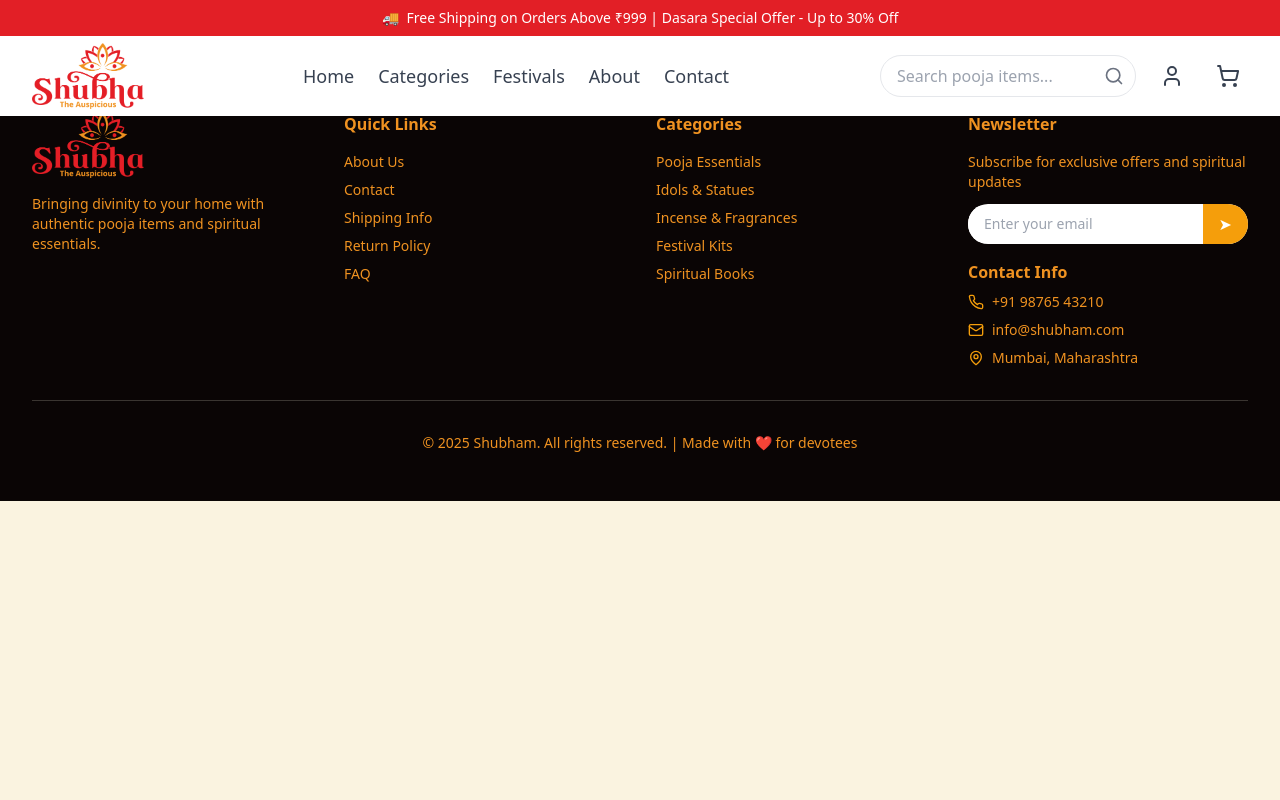
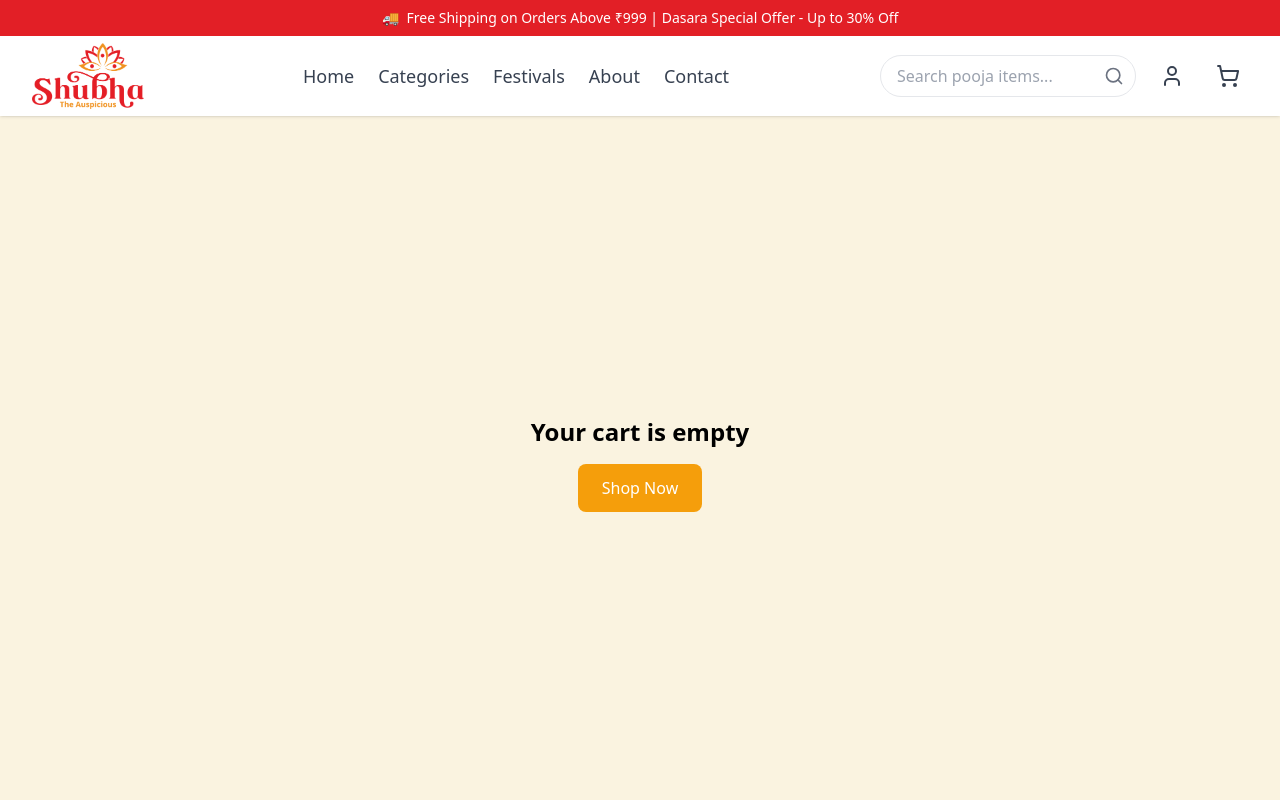
Before and after one commit to brick2technologies/Shubha, a React (Vite) app: page /checkout in a window 1280 px wide. Shown: the top 800 px of the page. Built offline with nearby package versions, Linux system fonts and the light colour scheme.

Commit message:
Image added2

```diff
--- a/src/App.tsx
+++ b/src/App.tsx
@@ -11,6 +11,7 @@ import ContactUs from "./pages/ContactUs";
 import Festivals from "./pages/Festivals";
 import ProductDetail from "./pages/ProductDetails";
 import ScrollToTop from "./components/ScrollToTop";
+import CheckoutPage from "./pages/CheckoutPage";
 
 function App() {
   return (
@@ -30,6 +31,7 @@ function App() {
               <Route path="/contact" element={<ContactUs />} />
               <Route path="/search/:query" element={<Search />} />
               <Route path="/cart" element={<Cart />} />
+              <Route path="/checkout" element={<CheckoutPage />} />
             </Routes>
           </main>
           <Footer /> {/* ✅ inside Router */}
--- a/src/components/Footer.tsx
+++ b/src/components/Footer.tsx
@@ -6,26 +6,28 @@ const Footer: React.FC = () => {
   const navigate = useNavigate();
 
   return (
-    <footer className="bg-[#0a0505] text-[#ef9221]"> {/* Deep red background */}
-      <div className="max-w-7xl mx-auto px-4 sm:px-6 lg:px-8 py-12">
-        <div className="grid grid-cols-1 md:grid-cols-4 gap-8">
+    <footer className="bg-[#0a0505] text-[#ef9221]">
+      <div className="max-w-7xl mx-auto px-4 sm:px-6 lg:px-8 pt-12 pb-4">
+        <div className="grid grid-cols-2 md:grid-cols-4 gap-8">
 
-          {/* Brand Section with Logo */}
-          <div>
+          {/* Brand Section with Logo + Newsletter */}
+          <div className="col-span-2 md:col-span-1">
             <div className="flex items-center space-x-3 mb-4">
               <img
                 src="/logo.png"
                 alt="Shubham Logo"
-                className="w-28 h-auto "
+                className="w-28 h-auto"
               />
             </div>
             <p className="text-sm mb-4">
               Bringing divinity to your home with authentic pooja items and spiritual essentials.
             </p>
+
+
           </div>
 
           {/* Quick Links */}
-          <div>
+          <div className="pl-4 md:pl-0">
             <h4 className="font-semibold mb-4">Quick Links</h4>
             <ul className="space-y-2 text-sm">
               <li>
@@ -45,7 +47,7 @@ const Footer: React.FC = () => {
           </div>
 
           {/* Categories */}
-          <div>
+          <div className="pl-4 md:pl-0">
             <h4 className="font-semibold mb-4">Categories</h4>
             <ul className="space-y-2 text-sm">
               <li><button className="hover:text-saffron transition-colors">Pooja Essentials</button></li>
@@ -56,33 +58,26 @@ const Footer: React.FC = () => {
             </ul>
           </div>
 
-          {/* Newsletter + Contact Info */}
-          <div>
-            <h4 className="font-semibold mb-4">Newsletter</h4>
-            <p className="text-sm mb-3">Subscribe for exclusive offers and spiritual updates</p>
-            <div className="flex items-center bg-white rounded-full overflow-hidden mb-4">
-              <input
-                type="email"
-                placeholder="Enter your email"
-                className="flex-1 px-4 py-2 text-sm text-gray-700 focus:outline-none"
-              />
-              <button className="bg-saffron text-white px-4 py-2 hover:bg-brown transition-colors">
-                ➤
-              </button>
-            </div>
-
+          {/* Contact Info */}
+          <div className="col-span-2 md:col-span-1 pl-4 md:pl-0">
             <h4 className="font-semibold mb-2">Contact Info</h4>
             <div className="space-y-2 text-sm">
-              <div className="flex items-center"><Phone className="w-4 h-4 mr-2 text-saffron" /> +91 98765 43210</div>
-              <div className="flex items-center"><Mail className="w-4 h-4 mr-2 text-saffron" /> info@shubham.com</div>
-              <div className="flex items-center"><MapPin className="w-4 h-4 mr-2 text-saffron" /> Mumbai, Maharashtra</div>
+              <div className="flex items-center">
+                <Phone className="w-4 h-4 mr-2 text-saffron" /> +91 98765 43210
+              </div>
+              <div className="flex items-center">
+                <Mail className="w-4 h-4 mr-2 text-saffron" /> info@shubham.com
+              </div>
+              <div className="flex items-center">
+                <MapPin className="w-4 h-4 mr-2 text-saffron" /> Mumbai, Maharashtra
+              </div>
             </div>
           </div>
         </div>
 
         {/* Bottom Bar */}
-        <div className="border-t border-cream border-opacity-20 mt-8 pt-8 text-center text-sm">
-          <p>&copy; 2025 Shubham. All rights reserved. | Made with ❤️ for devotees</p>
+        <div className="border-t border-cream border-opacity-20 mt-8  text-center text-sm">
+          <p>&copy; 2025 Shubham. All rights reserved. | Design by Brick2Tech</p>
         </div>
       </div>
     </footer>
--- a/src/pages/Aboutus.tsx
+++ b/src/pages/Aboutus.tsx
@@ -53,9 +53,9 @@ const AboutUs: React.FC = () => {
         {/* Our Story */}
         <section className="grid md:grid-cols-2 gap-12 items-center mb-20">
           <motion.img
-            src="/images/about-hero.jpg"
+            src="/about.png"
             alt="Devotional products and pooja essentials from Shubha"
-            className="rounded-2xl shadow-lg w-full object-cover"
+            className="rounded-2xl shadow-lg w-full object-contain"
             loading="lazy"
             initial={{ opacity: 0, scale: 0.95 }}
             whileInView={{ opacity: 1, scale: 1 }}
--- /dev/null
+++ b/src/pages/CheckoutPage.tsx
@@ -0,0 +1,99 @@
+import React from "react";
+import { useCart } from "../context/CartContext";
+import { useNavigate } from "react-router-dom";
+
+const CheckoutPage: React.FC = () => {
+  const { cartItems, getTotalPrice, clearCart } = useCart();
+  const navigate = useNavigate();
+
+  if (cartItems.length === 0) {
+    return (
+      <div className="min-h-screen bg-cream flex items-center justify-center">
+        <div className="text-center">
+          <h2 className="text-2xl font-bold mb-4">Your cart is empty</h2>
+          <button
+            onClick={() => navigate("/categories/all")}
+            className="bg-saffron text-white px-6 py-3 rounded-lg hover:bg-brown transition-colors"
+          >
+            Shop Now
+          </button>
+        </div>
+      </div>
+    );
+  }
+
+  const handlePlaceOrder = () => {
+    alert("Order placed successfully!");
+    clearCart();
+    navigate("/");
+  };
+
+  return (
+    <div className="min-h-screen bg-cream py-8">
+      <div className="max-w-5xl mx-auto px-4 sm:px-6 lg:px-8">
+        <h1 className="text-3xl font-bold text-brown mb-6">Checkout</h1>
+
+        <div className="grid grid-cols-1 lg:grid-cols-3 gap-8">
+          {/* Billing Info */}
+          <div className="lg:col-span-2 bg-white p-6 rounded-lg shadow-md">
+            <h2 className="text-xl font-semibold mb-4">Billing Details</h2>
+            <form className="space-y-4">
+              <input
+                type="text"
+                placeholder="Full Name"
+                className="w-full border px-4 py-2 rounded-md focus:ring-2 focus:ring-saffron"
+              />
+              <input
+                type="email"
+                placeholder="Email"
+                className="w-full border px-4 py-2 rounded-md focus:ring-2 focus:ring-saffron"
+              />
+              <input
+                type="text"
+                placeholder="Address"
+                className="w-full border px-4 py-2 rounded-md focus:ring-2 focus:ring-saffron"
+              />
+              <input
+                type="text"
+                placeholder="City"
+                className="w-full border px-4 py-2 rounded-md focus:ring-2 focus:ring-saffron"
+              />
+              <input
+                type="text"
+                placeholder="Pincode"
+                className="w-full border px-4 py-2 rounded-md focus:ring-2 focus:ring-saffron"
+              />
+            </form>
+          </div>
+
+          {/* Order Summary */}
+          <div className="bg-white p-6 rounded-lg shadow-md">
+            <h2 className="text-xl font-semibold mb-4">Order Summary</h2>
+            <ul className="divide-y">
+              {cartItems.map((item) => (
+                <li key={item.id} className="flex justify-between py-2">
+                  <span>
+                    {item.name} × {item.quantity}
+                  </span>
+                  <span>₹{item.price * item.quantity}</span>
+                </li>
+              ))}
+            </ul>
+            <div className="border-t mt-4 pt-4 flex justify-between font-bold">
+              <span>Total</span>
+              <span className="text-saffron">₹{getTotalPrice()}</span>
+            </div>
+            <button
+              onClick={handlePlaceOrder}
+              className="mt-6 w-full bg-saffron text-white py-3 rounded-lg font-semibold hover:bg-brown transition-colors"
+            >
+              Place Order
+            </button>
+          </div>
+        </div>
+      </div>
+    </div>
+  );
+};
+
+export default CheckoutPage;
--- a/src/pages/Home.tsx
+++ b/src/pages/Home.tsx
@@ -65,13 +65,13 @@ const Home: React.FC = () => {
 
             <div className="flex flex-col sm:flex-row gap-4 justify-center md:justify-start">
               <button
-                onClick={() => navigate("/categories")}
+                onClick={() => navigate("/categories/all")}
                 className="bg-gradient-to-r from-yellow-400 to-[#ef9221] text-white font-semibold text-base sm:text-lg px-6 sm:px-8 py-3 sm:py-4 rounded-full shadow-lg hover:scale-105 transition drop-shadow-[0_0_20px_rgba(255,140,0,0.8)]"
               >
                 👜 Shop Now
               </button>
               <button
-                onClick={() => navigate("/categories")}
+                onClick={() => navigate("/categories/all")}
                 className="border-2 border-red-600 text-red-600 font-semibold text-base sm:text-lg px-6 sm:px-8 py-3 sm:py-4 rounded-full hover:bg-red-600 hover:text-white transition"
               >
                 Explore Categories
--- a/src/pages/ProductDetails.tsx
+++ b/src/pages/ProductDetails.tsx
@@ -32,7 +32,7 @@ export default function ProductDetails() {
   );
 
   return (
-    <div className="min-h-screen bg-orange-50 py-12 px-6 lg:px-20">
+    <div className="min-h-screen bg-orange-50 py-28 px-6 lg:px-20 ">
       <div className="max-w-7xl mx-auto flex flex-col lg:flex-row gap-12">
         {/* Left: Product Image */}
         <div className="lg:w-1/2 flex justify-center items-start">
@@ -99,7 +99,7 @@ export default function ProductDetails() {
                 <img
                   src={p.image}
                   alt={p.name}
-                  className="w-full h-48 object-cover"
+                  className="w-full h-48 object-contain"
                 />
                 <div className="p-4 text-center">
                   <h3 className="text-lg font-semibold">{p.name}</h3>
```
Also changed, not shown: src/pages/Cart.tsx (+5 -2 lines), 1 other file (tests, documents, lock files or other folders).
